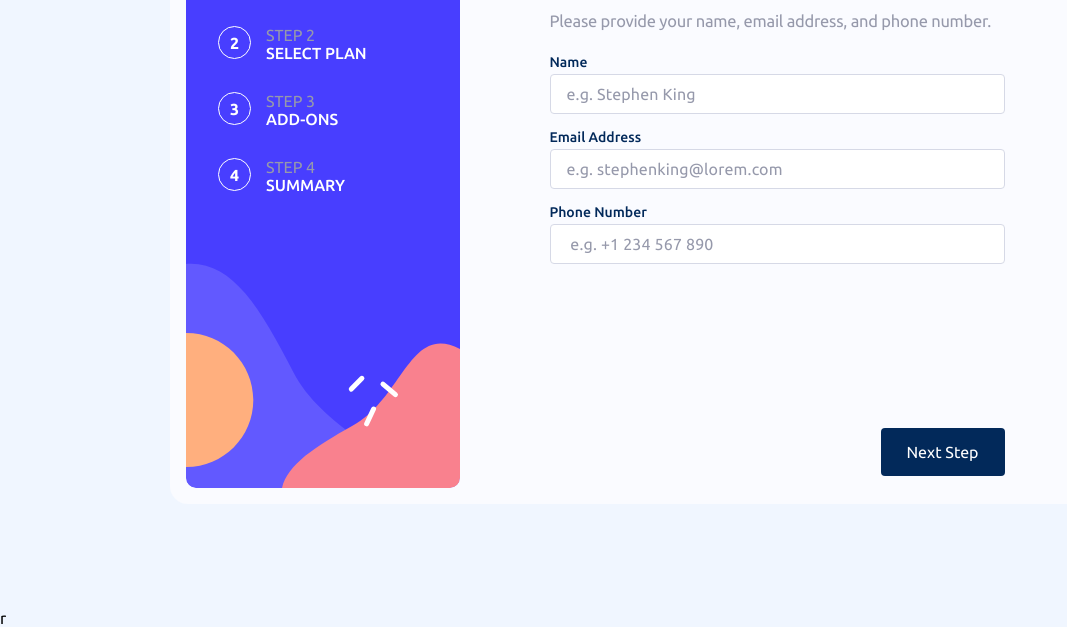
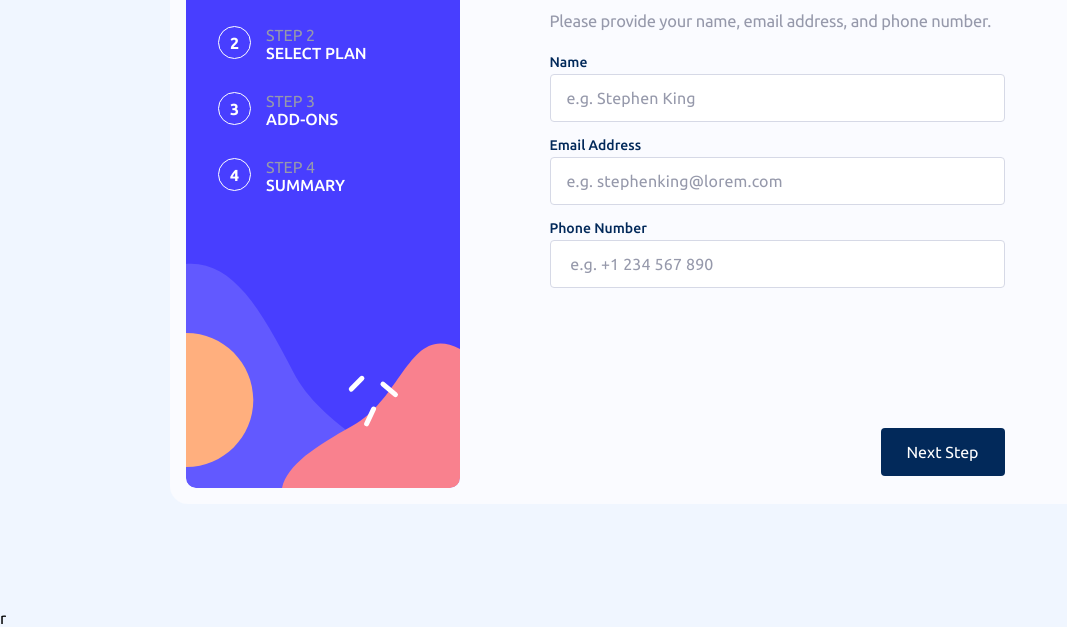
Before and after one commit to GustavoSDS/multi-step-form-main, a website: page index.html in a window 1280 px wide. Shown: the part 201-828 px from the top of the page, without its empty margins (0-1067 px from the left). Drawn offline with Linux system fonts and the light colour scheme.

Commit message:
change in styles input section personal info

```diff
--- a/sass/_personal_info.sass
+++ b/sass/_personal_info.sass
@@ -39,5 +39,6 @@
 
     @media screen and ( min-width: 1200px )
         &__input
+            height: 48px
             &::placeholder
                 letter-spacing: 0.01em
```
Also changed, not shown: css/styles.css.
